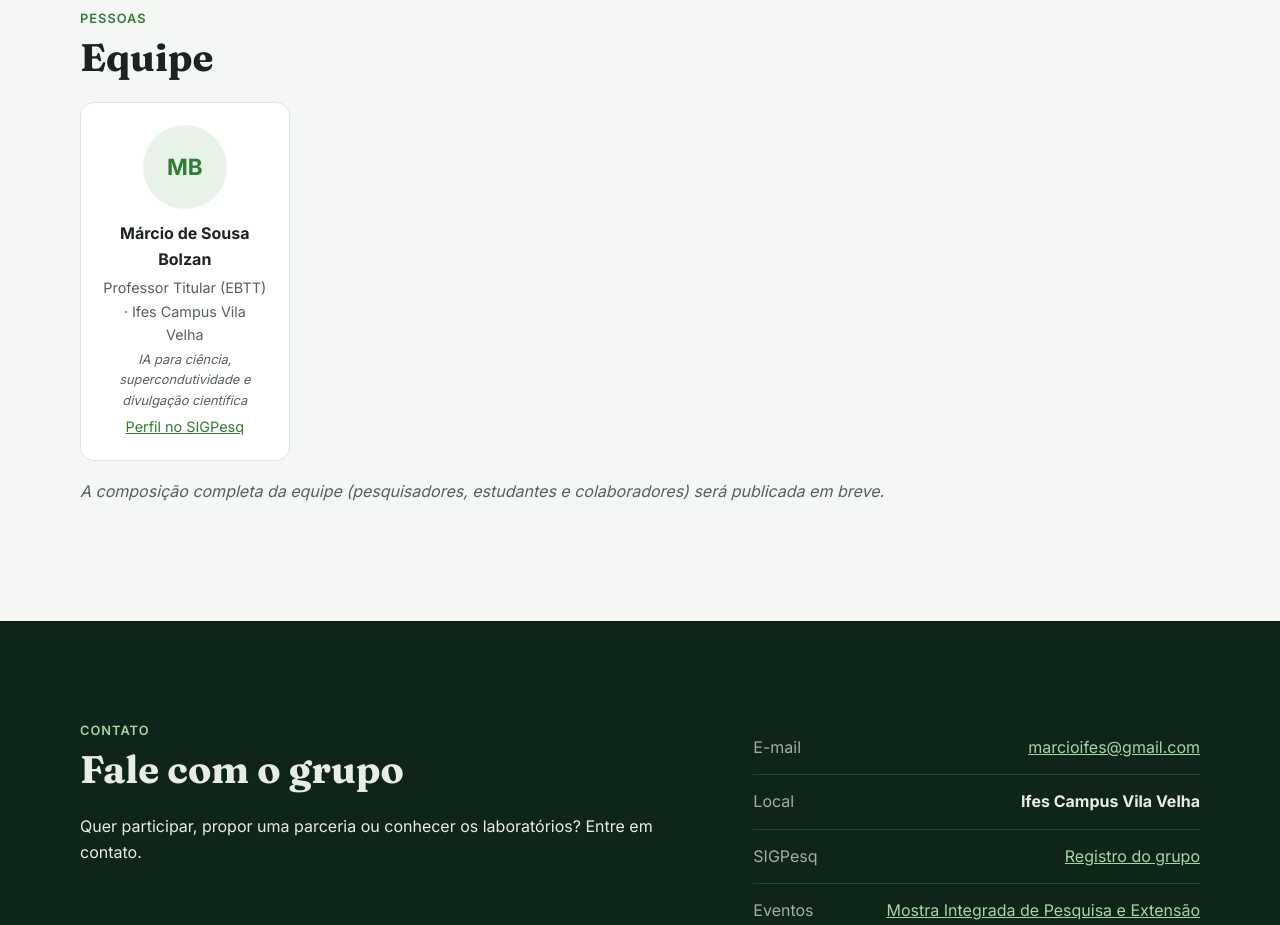
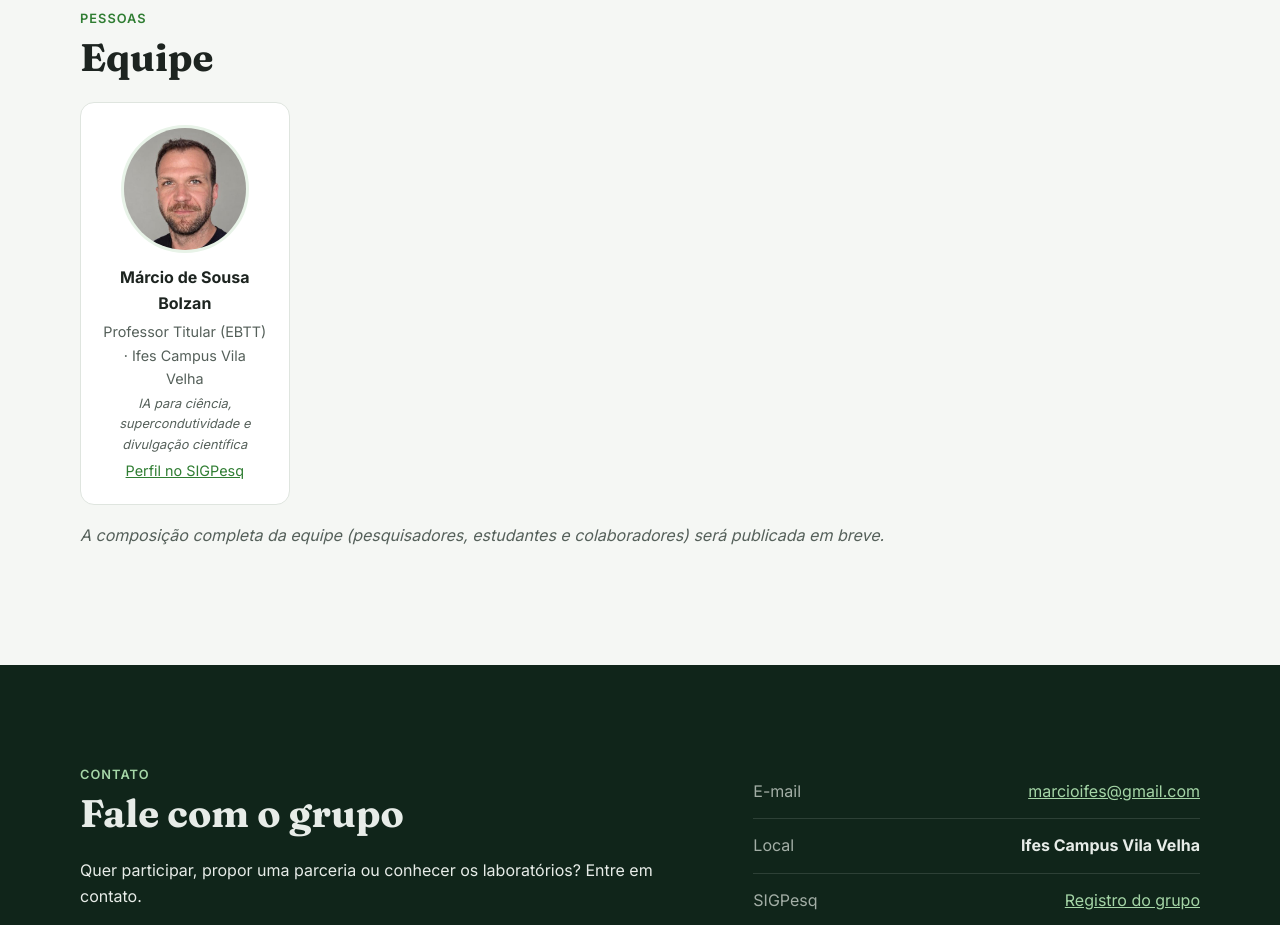
Before and after one commit to jacarenema/index, a plain HTML site: page index.html in a window 1280 px wide. Shown: the part 8580-9505 px from the top of the page. Drawn offline with Linux system fonts and the light colour scheme.

Commit message:
Adiciona foto de Márcio de Sousa Bolzan na equipe
Co-Authored-By: Claude Opus 5.5 <noreply@anthropic.com>

```diff
--- a/css/style.css
+++ b/css/style.css
@@ -265,6 +265,7 @@ img { max-width: 100%; }
   background: var(--verde); color: #fff; font-weight: 600; font-size: .9rem;
 }
 .pessoa__foto { font-weight: 700; font-size: 1.4rem; }
+img.pessoa__foto { width: 128px; height: 128px; padding: 0; border: 3px solid var(--verde-claro); }
 .aviso { color: var(--texto-suave); font-style: italic; margin-top: 18px; }
 
 .lab__lema { display: block; margin-top: 10px; font-size: .8rem; letter-spacing: .04em; opacity: .8; }
--- a/index.html
+++ b/index.html
@@ -481,7 +481,7 @@
         <h2>Equipe</h2>
         <div class="pessoas">
           <div class="pessoa">
-            <div class="pessoa__foto" aria-hidden="true">MB</div>
+            <img class="pessoa__foto" src="img/marcio-bolzan.jpg" alt="Foto de Márcio de Sousa Bolzan" width="400" height="400">
             <strong>Márcio de Sousa Bolzan</strong>
             <span>Professor Titular (EBTT) · Ifes Campus Vila Velha</span>
             <span class="pessoa__area">IA para ciência, supercondutividade e divulgação científica</span>
```
Also changed, not shown: img/marcio-bolzan.jpg (added).
